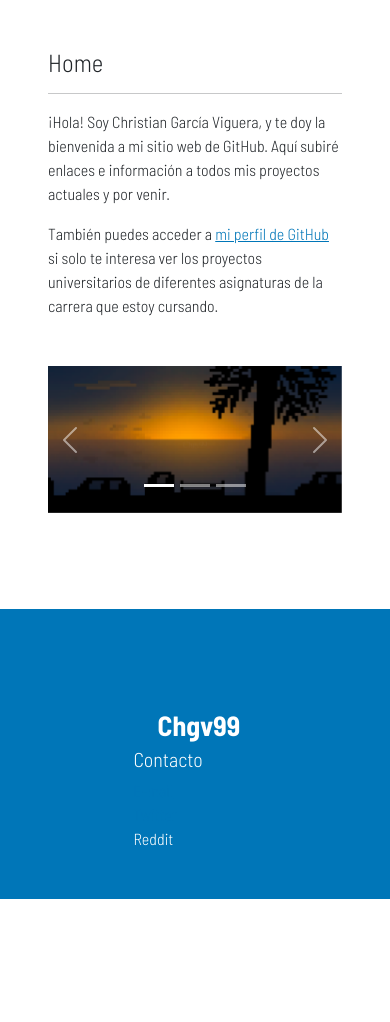
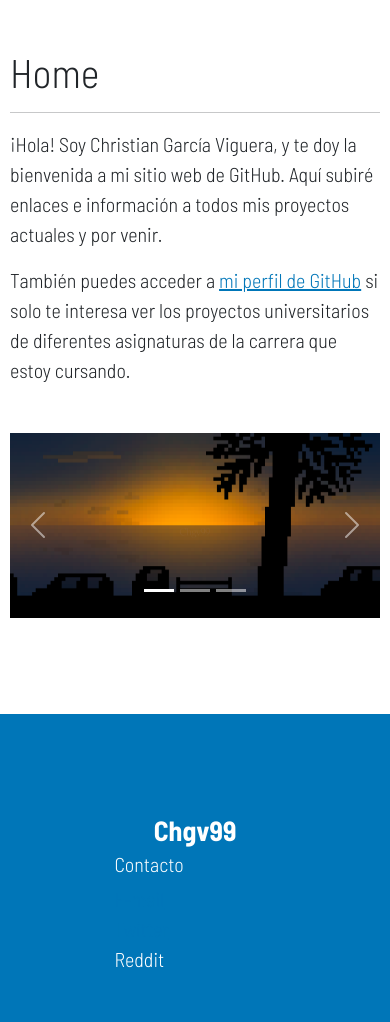
Before and after one commit to Chgv99/chgv99.github.io, a PHP site: page / in a window 390 px wide. Shown: the part 68-1090 px from the top of the page. Before the commit the page ends 967 px from the top, so only its background shows below. Run offline with PHP 8.4, Linux system fonts and the light colour scheme; some libraries are stand-ins or nearby versions.

Commit message:
Content Padding

```diff
--- a/index.html
+++ b/index.html
@@ -53,9 +53,9 @@
 			</div>
 	    </div>
 	</nav>
-	<div class="container-md p-5" ><!--id="main-container"-->
+	<div class="container-md container-body p-5" ><!--id="main-container"-->
 
-			<div id="page_title"><h2>Home</h2></div>
+			<div><h2>Home</h2></div>
 			<hr class="">
 			<div class="content">
 				<p>
--- a/sass/custom.scss
+++ b/sass/custom.scss
@@ -5,4 +5,27 @@ $primary: #0076B8;
 $danger: red;
 
 
+
+$container-max-widths: (
+  sm: 540px,
+  md: 720px,
+  lg: 960px,
+  xl: 1140px,
+  xxl: 1320px
+) !default;
+
 @import "../node_modules/bootstrap/scss/bootstrap";
+
+@media (max-width: 720px) {
+    .p-5 {
+        margin: 0 !important;
+        padding-left: 10px !important;
+        padding-right: 10px !important;
+
+        font-size: 20px;
+    }
+
+    .p-5 h2 {
+        font-size: 40px;
+    }
+}
```
Also changed, not shown: sass/custom.css, 1 other file.
